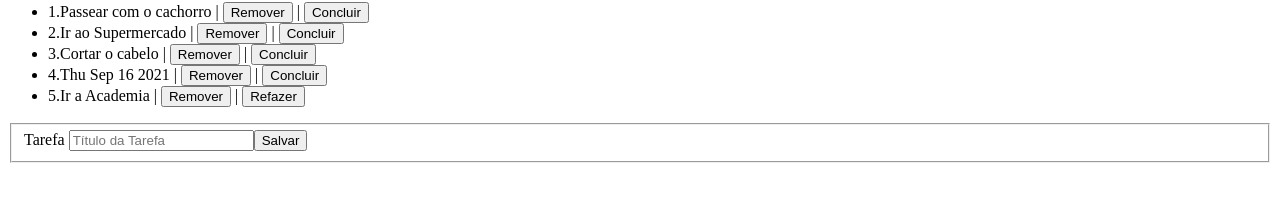
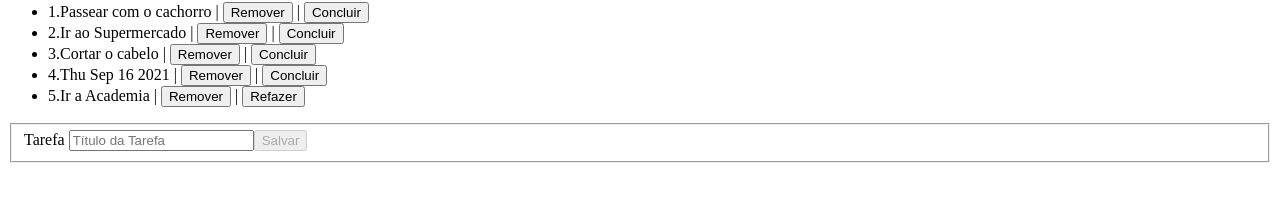
Before and after one commit to BrenoRev/BrenoRev.github.io, an Angular app: page / in a window 1280 px wide. Shown: the part 115-316 px from the top of the page. Built offline with nearby package versions, Linux system fonts and the light colour scheme.

Commit message:
Desabilitando o botão caso o formulário for invalido

```diff
--- a/src/app/app.component.html
+++ b/src/app/app.component.html
@@ -16,7 +16,7 @@
     placeholder="Título da Tarefa"
     maxlength="60"
     formControlName="title">
+    <button [disabled]="form.invalid">Salvar</button>
     <small *ngIf="form.controls.title.invalid && !form.controls.title.pristine">Este campo deve conter entre 5 a 60 caracteres</small>
-    <button>Salvar</button>
   </fieldset>
 </form>
```
